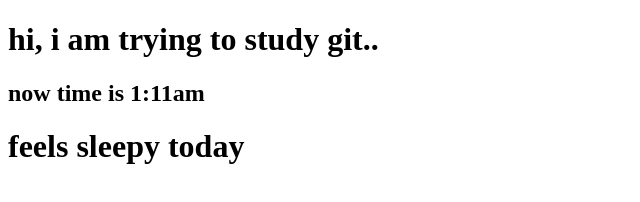
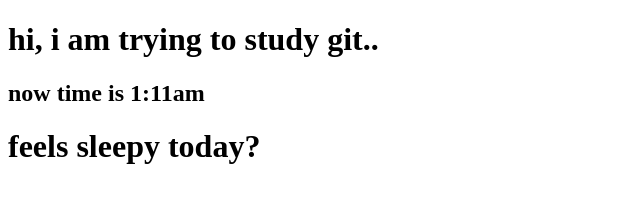
Before and after one commit to sebricant/learningGit, a plain HTML site: page index.html in a window 1280 px wide. Shown: the full height of the page, 0-640 px from the left. Drawn offline with Linux system fonts and the light colour scheme.

Commit message:
new merge

```diff
--- a/index.html
+++ b/index.html
@@ -9,6 +9,6 @@
 <body>
     <h1>hi, i am trying to study git..</h1>
     <h2>now time is 1:11am</h2>
-    <H1>feels sleepy today</H1>
+    <H1>feels sleepy today?</H1>
 </body>
 </html>
```
